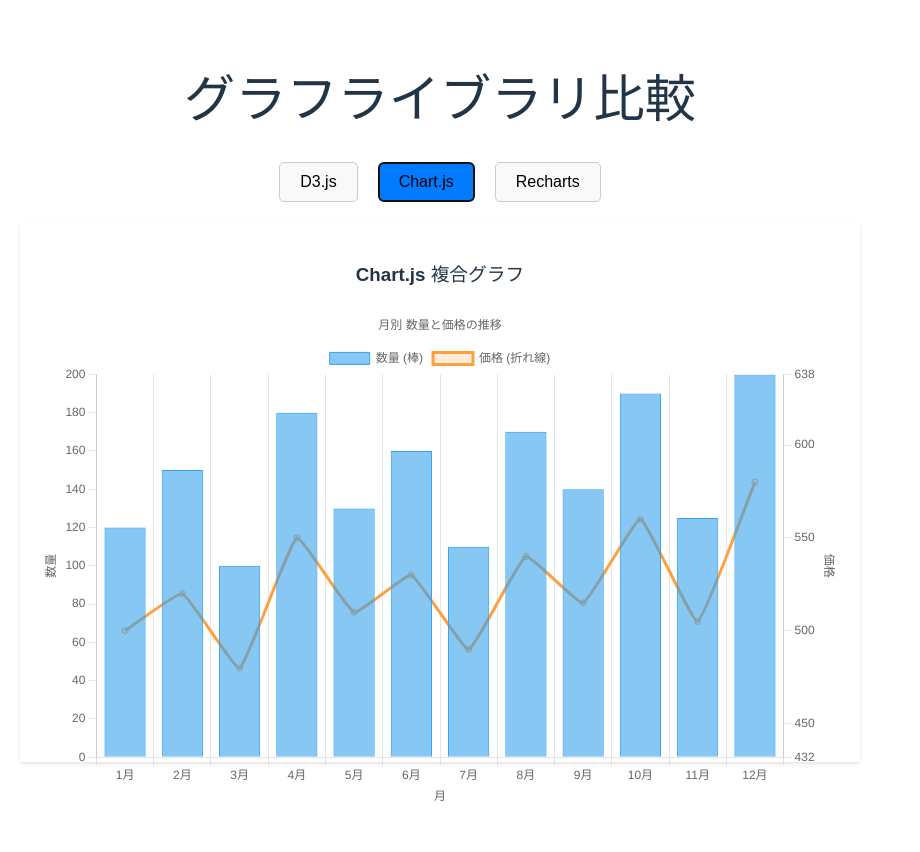
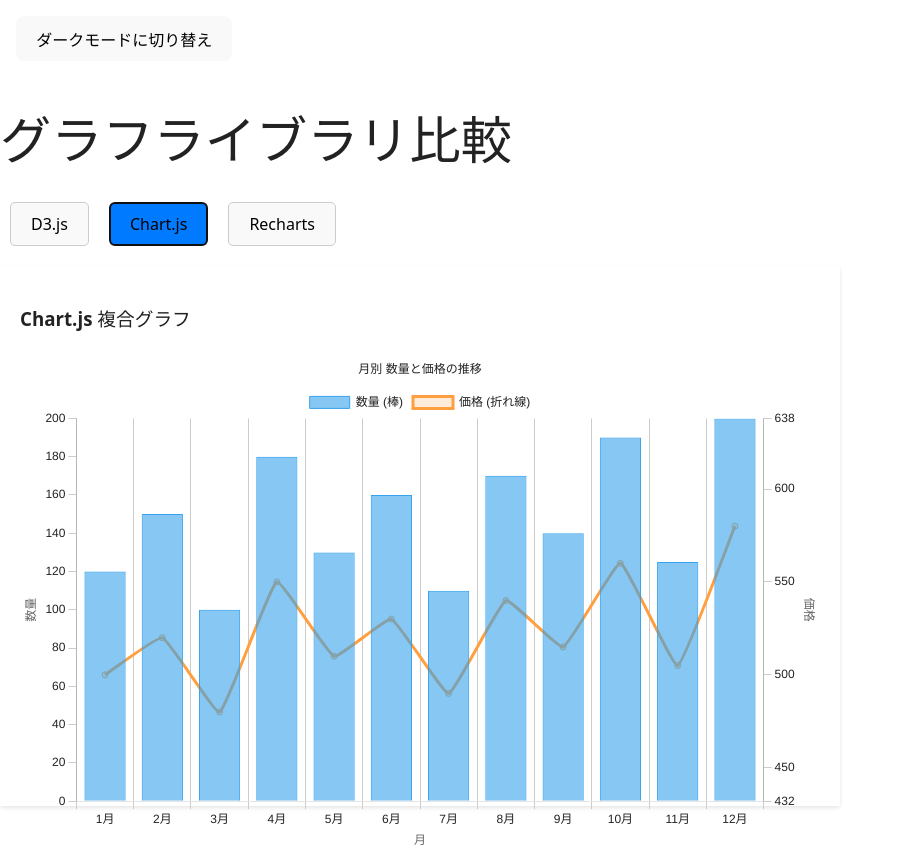
Before and after one commit to Tatsukiyoshi/GraphLibraries, a React (Vite) app in the folder graph-switcher-app/: page / in a window 1280 px wide. Both pictures are taken after a click on the button "Chart.js". Shown: the whole page, without its empty margins (0-920 px from the left). Before the commit the page ends 808 px from the top, so only its background shows below. Built offline with nearby package versions, Linux system fonts and the light colour scheme.

Commit message:
Add: Theme Switching (#8)

```diff
--- a/graph-switcher-app/src/App.tsx
+++ b/graph-switcher-app/src/App.tsx
@@ -1,27 +1,32 @@
-import { useState } from 'react';
-import D3Chart from './components/D3Chart';
+import React, { useState } from 'react';
 import ChartJsChart from './components/ChartJsChart';
 import RechartsChart from './components/RechartsChart';
+import D3Chart from './components/D3Chart';
 import './App.css'; // スタイルシートをインポート
 
-const App = () => {
+const App: React.FC = () => {
   const [currentChart, setCurrentChart] = useState('d3'); // 初期表示はD3.js
+  const [theme, setTheme] = useState<'light' | 'dark'>('light');
+  const toggleTheme = () => setTheme(t => (t === 'light' ? 'dark' : 'light'));
 
   const renderChart = () => {
     switch (currentChart) {
       case 'd3':
-        return <D3Chart />;
+        return <D3Chart theme={theme} />;
       case 'chartjs':
-        return <ChartJsChart />;
+        return <ChartJsChart theme={theme} />;
       case 'recharts':
-        return <RechartsChart />;
+        return <RechartsChart theme={theme} />;
       default:
-        return <D3Chart />;
+        return <D3Chart theme={theme} />;
     }
   };
 
   return (
-    <div className="App">
+    <div style={{ background: theme === 'dark' ? '#222' : '#fff', minHeight: '100vh', color: theme === 'dark' ? '#eee' : '#222' }}>
+      <button onClick={toggleTheme} style={{ margin: 16 }}>
+        {theme === 'light' ? 'ダークモード' : 'ライトモード'}に切り替え
+      </button>
       <h1>グラフライブラリ比較</h1>
       <div className="button-container">
         <button onClick={() => setCurrentChart('d3')} className={currentChart === 'd3' ? 'active' : ''}>
--- a/graph-switcher-app/src/components/ChartJsChart.tsx
+++ b/graph-switcher-app/src/components/ChartJsChart.tsx
@@ -19,7 +19,11 @@
   LineController    // 追加
 );
 
-const ChartJsChart: React.FC = () => {
+interface ChartJsChartProps {
+  theme: 'light' | 'dark';
+}
+
+const ChartJsChart: React.FC<ChartJsChartProps> = ({ theme }) => {
   const chartRef = useRef<ChartJS<'bar' | 'line'> | null>(null); // ChartJS インスタンスの型を指定
 
   useEffect(() => {
@@ -62,18 +66,34 @@
     ]
   };
 
+  // テーマごとの色設定
+  const bgColor = theme === 'dark' ? '#222' : '#fff';
+  const fontColor = theme === 'dark' ? '#eee' : '#222';
+  const gridColor = theme === 'dark' ? '#444' : '#ccc';
+
   // ChartOptions の型を指定
   const options: ChartOptions<'bar' | 'line'> = {
     responsive: true,
     maintainAspectRatio: false, // 親要素のサイズに合わせる
     plugins: {
+      legend: {
+        labels: {
+          color: fontColor
+        }
+      },
       title: {
         display: true,
-        text: '月別 数量と価格の推移'
+        text: '月別 数量と価格の推移',
+        color: fontColor
       },
       tooltip: {
         mode: 'index',
         intersect: false,
+        backgroundColor: bgColor,
+        titleColor: fontColor,
+        bodyColor: fontColor,
+        borderColor: gridColor,
+        borderWidth: 1
       }
     },
     scales: {
@@ -81,7 +101,9 @@
         title: {
           display: true,
           text: '月'
-        }
+        },
+        ticks: { color: fontColor },
+        grid: { color: gridColor }
       },
       'y-quantity': {
         type: 'linear',
@@ -92,8 +114,10 @@
         },
         beginAtZero: true,
         grid: {
-          drawOnChartArea: false
-        }
+          drawOnChartArea: false,
+          color: gridColor
+        },
+        ticks: { color: fontColor }
       },
       'y-price': {
         type: 'linear',
@@ -103,16 +127,18 @@
           text: '価格'
         },
         grid: {
-          drawOnChartArea: false
+          drawOnChartArea: false,
+          color: gridColor
         },
         min: yPriceMin, // D3と同じルール
-        max: yPriceMax  // D3と同じルール
+        max: yPriceMax, // D3と同じルール
+        ticks: { color: fontColor }
       }
     }
   };
 
   return (
-    <div style={{ width: '100%', height: '100%' }}>
+    <div style={{ width: '100%', height: '100%', background: bgColor, color: fontColor }}>
       <h3>Chart.js 複合グラフ</h3>
       <Chart
         ref={chartRef}
--- a/graph-switcher-app/src/components/D3Chart.tsx
+++ b/graph-switcher-app/src/components/D3Chart.tsx
@@ -11,10 +11,18 @@
   price: number;
 }
 
-const D3Chart: React.FC = () => {
+interface D3ChartProps {
+  theme: 'light' | 'dark';
+}
+
+const D3Chart: React.FC<D3ChartProps> = ({ theme }) => {
   const svgRef = useRef<SVGSVGElement | null>(null); // useRef の型を指定
   const chartWidth = 800;
   const chartHeight = 500;
+
+  const bgColor = theme === 'dark' ? '#222' : '#fff';
+  const fontColor = theme === 'dark' ? '#eee' : '#222';
+  const gridColor = theme === 'dark' ? '#444' : '#ccc';
 
   useEffect(() => {
     // データを整形し、型を適用
@@ -38,8 +46,7 @@
     const svg = d3.select(svgRef.current)
       .attr("width", chartWidth)
       .attr("height", chartHeight)
-      // ここでSVGの背景色をダークに設定
-      .style("background-color", "#333") // ダークグレーの背景
+      .style("background-color", bgColor)
       .append("g")
       .attr("transform", `translate(${margin.left},${margin.top})`);
 
@@ -150,7 +157,7 @@
         .attr("x", 24)
         .attr("y", 9)
         .attr("dy", ".35em")
-        .attr("fill", "#ddd") // 凡例の文字色を明るい色に
+        .attr("fill", fontColor)
         .text("数量");
 
     legend.append("rect")
@@ -164,12 +171,17 @@
         .attr("x", 24)
         .attr("y", 34)
         .attr("dy", ".35em")
-        .attr("fill", "#ddd") // 凡例の文字色を明るい色に
+        .attr("fill", fontColor)
         .text("価格");
-  }, []);
+
+    // 軸やラベルの色をテーマに応じて変更
+    svg.selectAll('.d3-axis text').attr('fill', fontColor);
+    svg.selectAll('.d3-axis path').attr('stroke', fontColor);
+    svg.selectAll('.d3-axis line').attr('stroke', gridColor);
+  }, [theme]);
 
   return (
-    <div style={{ textAlign: 'center' }}>
+    <div style={{ textAlign: 'center', background: bgColor, color: fontColor }}>
       <h3>D3.js 複合グラフ</h3>
       <svg ref={svgRef} id="d3-chart-svg"></svg>
     </div>
--- a/graph-switcher-app/src/components/RechartsChart.tsx
+++ b/graph-switcher-app/src/components/RechartsChart.tsx
@@ -18,7 +18,11 @@
     name: string; // Recharts の XAxis で使用するカテゴリ名
 }
 
-const RechartsChart: React.FC = () => {
+interface RechartsChartProps {
+  theme: 'light' | 'dark';
+}
+
+const RechartsChart: React.FC<RechartsChartProps> = ({ theme }) => {
   // Rechartsは日付オブジェクトを直接扱えるが、XAxisのnameに表示するためにnameプロパティを追加
   const formattedData: FormattedRechartsDataItem[] = chartData.map((d: ChartDataItem) => ({
     ...d,
@@ -31,28 +35,34 @@
   const yPriceMin = priceMin * 0.9;
   const yPriceMax = priceMax * 1.1;
 
+  // テーマごとの色設定
+  const bgColor = theme === 'dark' ? '#222' : '#fff';
+  const fontColor = theme === 'dark' ? '#eee' : '#222';
+  const gridColor = theme === 'dark' ? '#444' : '#ccc';
+
   return (
-    <div style={{ width: 800, height: 500 }}>
+    <div style={{ width: 800, height: 500, background: bgColor, color: fontColor }}>
       <h3>Recharts 複合グラフ</h3>
       <ResponsiveContainer>
         <ComposedChart
           data={formattedData}
           margin={{ top: 20, right: 30, left: 20, bottom: 5 }}
         >
-          <CartesianGrid strokeDasharray="3 3" />
-          <XAxis dataKey="name" />
+          <CartesianGrid stroke={gridColor} strokeDasharray="3 3" />
+          <XAxis dataKey="name" stroke={fontColor} tick={{ fill: fontColor }} />
           {/* 左Y軸 (数量) */}
-          <YAxis yAxisId="quantity" orientation="left" stroke="#8884d8" label={{ value: '数量', angle: -90, position: 'insideLeft' }} />
+          <YAxis yAxisId="quantity" orientation="left" stroke="#8884d8" tick={{ fill: fontColor }} label={{ value: '数量', angle: -90, position: 'insideLeft', fill: fontColor }} />
           {/* 右Y軸 (価格) */}
           <YAxis
             yAxisId="price"
             orientation="right"
             stroke="#82ca9d"
-            label={{ value: '価格', angle: 90, position: 'insideRight' }}
+            tick={{ fill: fontColor }}
+            label={{ value: '価格', angle: 90, position: 'insideRight', fill: fontColor }}
             domain={[yPriceMin, yPriceMax]} // D3と同じルール
           />
-          <Tooltip />
-          <Legend />
+          <Tooltip contentStyle={{ background: bgColor, color: fontColor, borderColor: gridColor }} />
+          <Legend wrapperStyle={{ color: fontColor }} />
 
           {/* 棒グラフ */}
           <Bar yAxisId="quantity" dataKey="quantity" name="数量" fill="#8884d8" />
```
